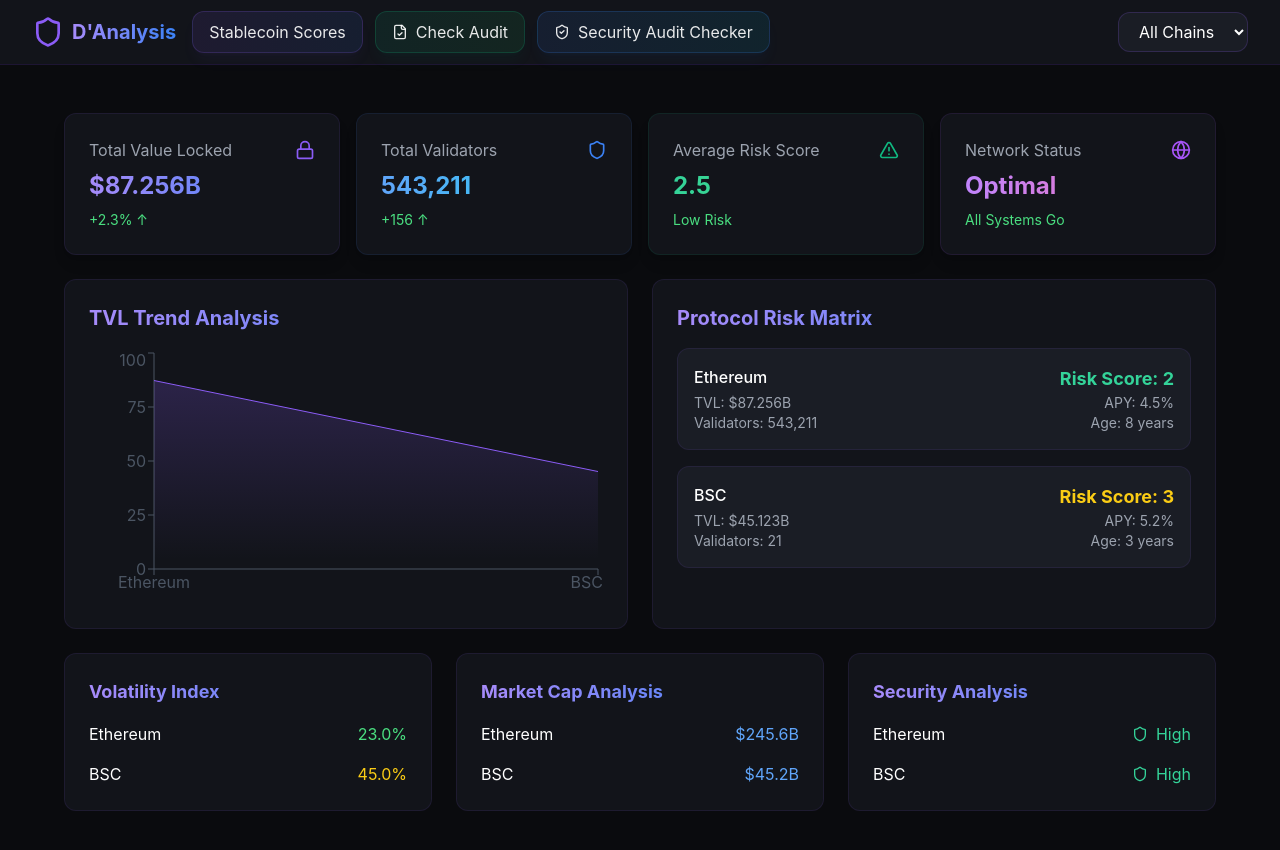
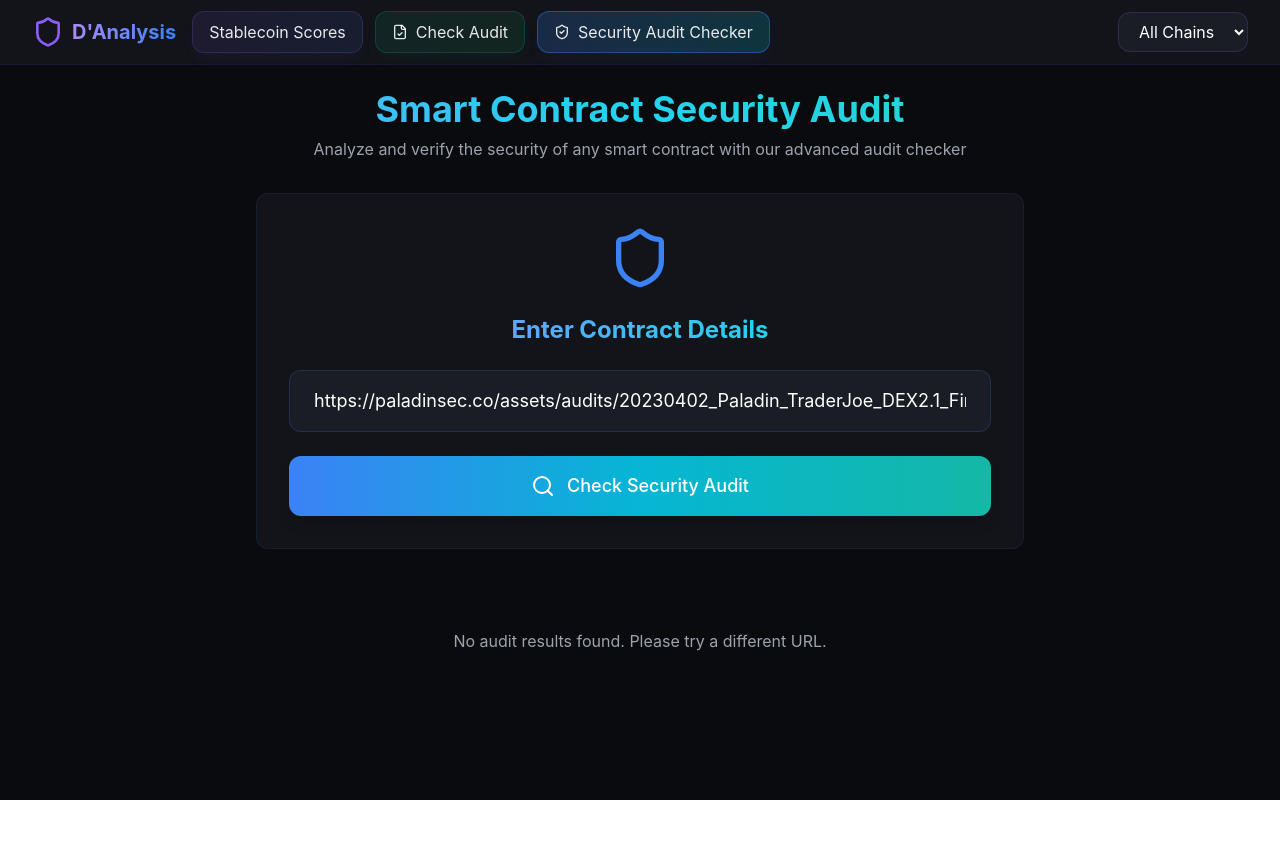
Before and after one commit to stakeunlimited/risk-analysis-frontend, a React (Create React App) app: page / in a window 1280 px wide. Shown: the top 850 px of the page. After the commit the page ends 800 px from the top, so only its background shows below. Built offline with nearby package versions, Linux system fonts and the light colour scheme.

Commit message:
[fix]-landing

```diff
--- a/src/App.tsx
+++ b/src/App.tsx
@@ -23,7 +23,7 @@ interface ProtocolData {
 const App: React.FC = () => {
   const [selectedChain, setSelectedChain] = useState<string>('all');
   const [protocols, setProtocols] = useState<ProtocolData[]>([]);
-    const [currentPage, setCurrentPage] = useState<'dashboard' | 'stablecoin' | 'audit' | 'security'>('dashboard');
+    const [currentPage, setCurrentPage] = useState<'dashboard' | 'stablecoin' | 'audit' | 'security'>('security');
 
 
   const mockData = [
```
